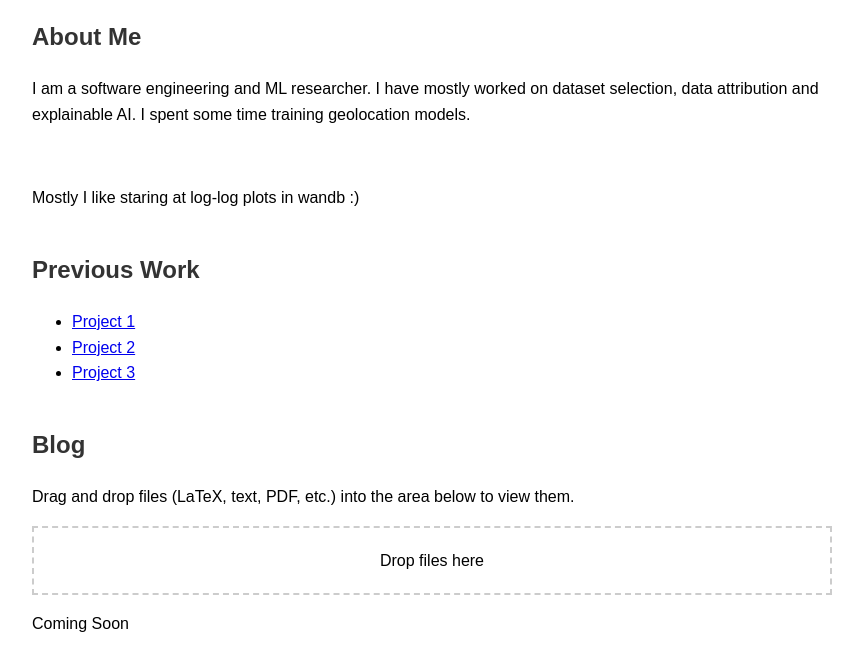
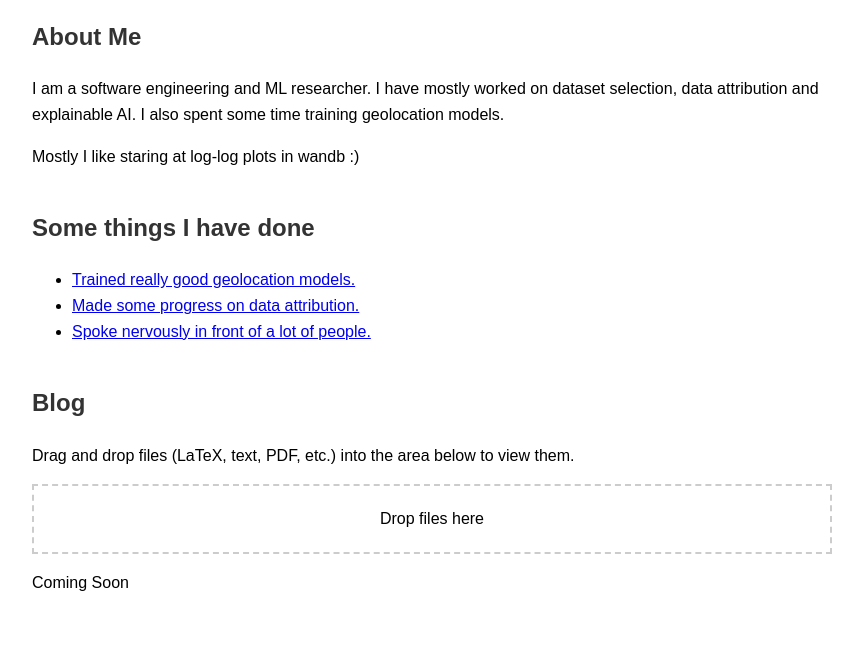
Before and after one commit to JoeMelko/joemelko.github.io, a plain HTML site: page index.html in a window 1280 px wide. Shown: the part 96-766 px from the top of the page, without its empty margins (208-1071 px from the left). Drawn offline with Linux system fonts and the light colour scheme.

Commit message:
Update index.html

```diff
--- a/index.html
+++ b/index.html
@@ -34,17 +34,16 @@ h1, h2 {
 
 <section id="about">
     <h2>About Me</h2>
-    <p>I am a software engineering and ML researcher. I have mostly worked on dataset selection, data attribution and explainable AI. I spent some time training geolocation models.</p>
-    <br>
+    <p>I am a software engineering and ML researcher. I have mostly worked on dataset selection, data attribution and explainable AI. I also spent some time training geolocation models.</p>
     <p>Mostly I like staring at log-log plots in wandb :)</p>
 </section>
 
 <section id="projects">
-    <h2>Previous Work</h2>
+    <h2>Some things I have done</h2>
     <ul>
-        <li><a href="https://example.com/project1">Project 1</a></li>
-        <li><a href="https://example.com/project2">Project 2</a></li>
-        <li><a href="https://example.com/project3">Project 3</a></li>
+        <li><a href="https://x.com/GeospyAI/status/1919445068294799700">Trained really good geolocation models.</a></li>
+        <li><a href="https://www.womplabs.ai/a-new-sota-in-data-attribution#more-to-come">Made some progress on data attribution.</a></li>
+        <li><a href="https://www.linkedin.com/posts/joseph-melkonian-_classof2023-washu-computerscience-activity-7067483733393620992-VWUJ?utm_source=share&utm_medium=member_desktop&rcm=ACoAADHMpGMBqrTEs8kyhzx70msHMh-RF3IAxTk">Spoke nervously in front of a lot of people.</a></li>
     </ul>
 </section>
 
```
